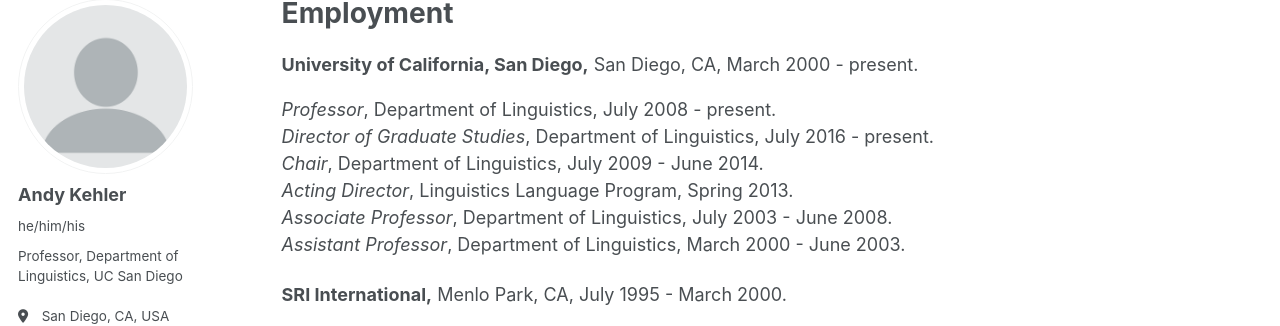
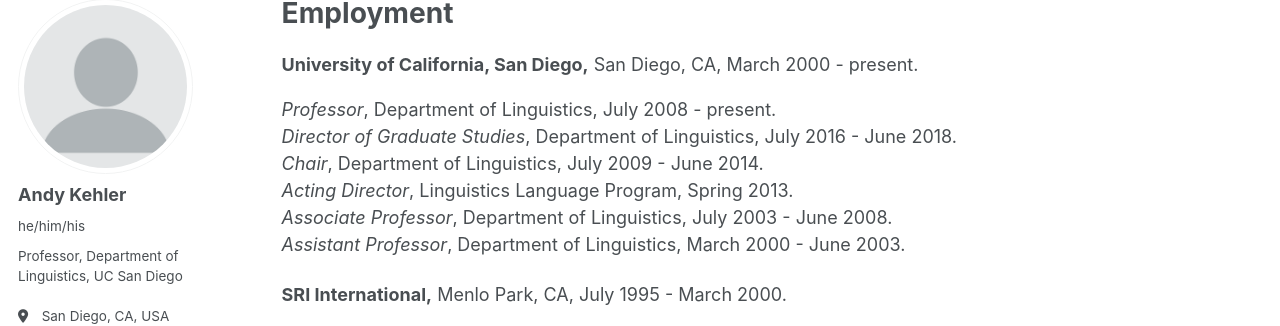
Before and after one commit to akehler/akehler.github.io, a Jekyll site: the page built from _pages/employment.html, in a window 1280 px wide and 900 px high. Shown: the part 107-433 px from the top of the window. Built offline with Jekyll 4.4.1, drawn with Linux system fonts in a browser that asks for light colours; some web fonts are replaced.

Commit message:
Update employment.html

```diff
--- a/_pages/employment.html
+++ b/_pages/employment.html
@@ -12,7 +12,7 @@ author_profile: true
 <DT><STRONG>University of California, San Diego,</STRONG>
 San Diego, CA, March 2000 - present. <p>
 <I>Professor</I>, Department of Linguistics, July 2008 - present. <br>
-<I>Director of Graduate Studies</I>, Department of Linguistics, July 2016 - present. <br>
+<I>Director of Graduate Studies</I>, Department of Linguistics, July 2016 - June 2018. <br>
 <I>Chair</I>, Department of Linguistics, July 2009 - June 2014. <br>
 <I>Acting Director</I>, Linguistics Language Program, Spring 2013. <br>
 <I>Associate Professor</I>, Department of Linguistics, July 2003 - June 2008. <br>
```
